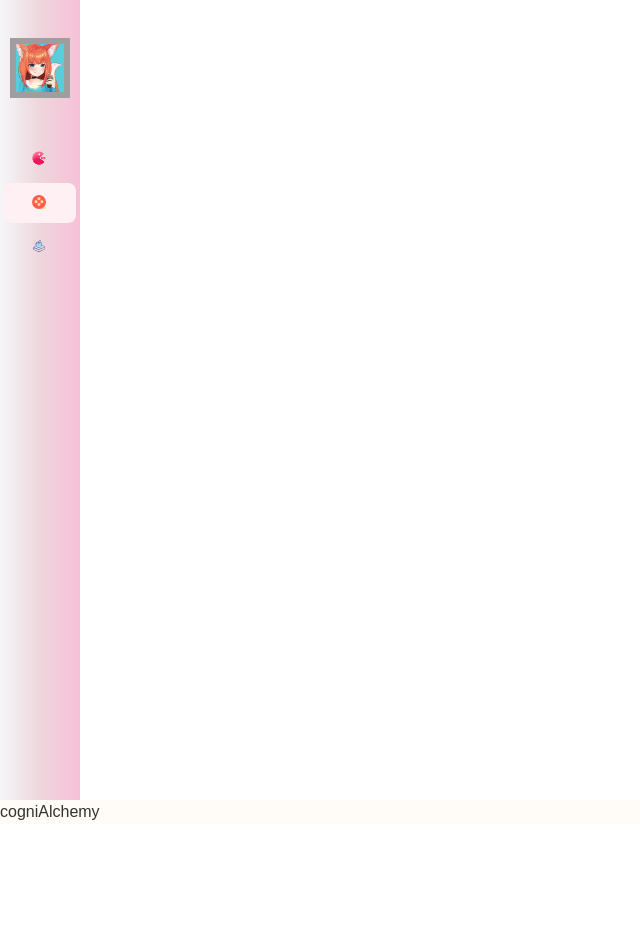
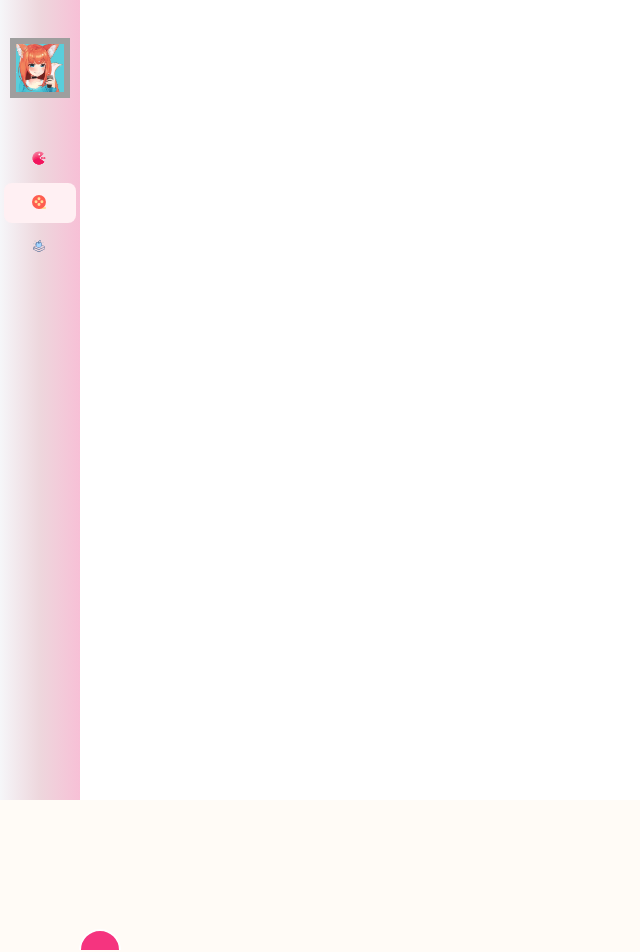
Before and after one commit to handady/CogniAlchemy, a React (Vite) app in the folder react-app/: page /cogniAlchemy in a window 1280 px wide. Shown: the top 952 px of the page, without its empty margins (0-640 px from the left). Before the commit the page ends 824 px from the top, so only its background shows below. Built offline with nearby package versions, Linux system fonts and the light colour scheme; grey boxes are pictures that could not be loaded; a web font is replaced by a local one.

Commit message:
制作3个泡泡和Canvas

```diff
--- a/react-app/package.json
+++ b/react-app/package.json
@@ -12,6 +12,7 @@
   "dependencies": {
     "@reduxjs/toolkit": "^2.5.1",
     "@tailwindcss/vite": "^4.0.3",
+    "d3": "^7.9.0",
     "react": "^19.0.0",
     "react-dom": "^19.0.0",
     "react-redux": "^9.2.0",
@@ -23,6 +24,7 @@
   "devDependencies": {
     "@ant-design/v5-patch-for-react-19": "^1.0.3",
     "@eslint/js": "^9.19.0",
+    "@types/d3": "^7.4.3",
     "@types/node": "^22.13.1",
     "@types/react": "^19.0.8",
     "@types/react-dom": "^19.0.3",
--- a/react-app/src/App.tsx
+++ b/react-app/src/App.tsx
@@ -2,6 +2,7 @@ import React from "react";
 import { BrowserRouter as Router, Route, Routes } from "react-router-dom";
 import "./App.css";
 import BasicLayout from "@/layouts/basic-layout";
+import CogniAlchemy from "./pages/cognialchemy";
 
 const App: React.FC = () => {
   return (
@@ -9,7 +10,7 @@ const App: React.FC = () => {
       <Routes>
         <Route path="/" element={<BasicLayout />}>
           <Route index element={<div>home</div>} />
-          <Route path="cogniAlchemy" element={<div>cogniAlchemy</div>} />
+          <Route path="cogniAlchemy" element={<CogniAlchemy />} />
           <Route path="learning" element={<div>learning</div>} />
         </Route>
       </Routes>
--- /dev/null
+++ b/react-app/src/pages/cognialchemy/bubble.json
@@ -0,0 +1,5 @@
+[
+  { "id": 1, "x": 100, "y": 150, "radius": 20, "fill": "#f5347f" },
+  { "id": 2, "x": 300, "y": 250, "radius": 30, "fill": "#f5347f" },
+  { "id": 3, "x": 500, "y": 350, "radius": 25, "fill": "#f5347f" }
+]
--- /dev/null
+++ b/react-app/src/pages/cognialchemy/components/Bubble/index.tsx
@@ -0,0 +1,51 @@
+// src/pages/cognialchemy/components/Bubble.tsx
+import React, { useState, useRef, useEffect } from "react";
+import * as d3 from "d3";
+
+const Bubble: React.FC<any> = ({
+  id,
+  x: initialX,
+  y: initialY,
+  radius,
+  fill,
+}) => {
+  // 使用本地 state 来管理泡泡的位置
+  const [position, setPosition] = useState({ x: initialX, y: initialY });
+  const circleRef = useRef<SVGCircleElement>(null);
+
+  useEffect(() => {
+    // 创建 d3 拖拽行为
+    const dragBehavior = d3
+      .drag<SVGCircleElement, { x: number; y: number }>()
+      .on("start", (event) => {
+        // 阻止事件冒泡
+        event.sourceEvent.stopPropagation();
+      })
+      .on("drag", (event) => {
+        // 在拖拽过程中更新位置 state
+        setPosition({ x: event.x, y: event.y });
+      });
+
+    // 如果引用元素存在，则绑定拖拽行为
+    if (circleRef.current) {
+      d3.select<SVGCircleElement, { x: number; y: number }>(
+        circleRef.current
+      ).call(dragBehavior);
+    }
+  }, []);
+
+  return (
+    <circle
+      ref={circleRef}
+      data-id={id}
+      cx={position.x}
+      cy={position.y}
+      r={radius}
+      fill={fill || "#f5347f"}
+      stroke="#fff"
+      strokeWidth={2}
+    />
+  );
+};
+
+export default Bubble;
--- /dev/null
+++ b/react-app/src/pages/cognialchemy/components/Canvas/index.module.scss
@@ -0,0 +1,5 @@
+/* src/pages/cognialchemy/components/Canvas.module.scss */
+.canvas {
+  width: 100%;
+  height: 100%;
+}
--- /dev/null
+++ b/react-app/src/pages/cognialchemy/components/Canvas/index.tsx
@@ -0,0 +1,26 @@
+// src/pages/cognialchemy/components/Canvas.tsx
+import React, { useRef } from "react";
+import Bubble from "../Bubble/index";
+import styles from "./index.module.scss";
+import bubblesData from "../../bubble.json";
+
+const Canvas: React.FC = () => {
+  const svgRef = useRef<SVGSVGElement>(null);
+  const bubbles = bubblesData;
+
+  return (
+    <svg ref={svgRef} className={styles.canvas} width="100%" height="100%">
+      {bubbles.map((bubble) => (
+        <Bubble
+          key={bubble.id}
+          id={bubble.id}
+          x={bubble.x}
+          y={bubble.y}
+          radius={bubble.radius}
+        />
+      ))}
+    </svg>
+  );
+};
+
+export default Canvas;
--- /dev/null
+++ b/react-app/src/pages/cognialchemy/index.module.scss
@@ -0,0 +1,5 @@
+/* src/pages/cognialchemy/Cognialchemy.module.scss */
+.pageContainer {
+  width: 100%;
+  height: 100%;
+}
--- /dev/null
+++ b/react-app/src/pages/cognialchemy/index.tsx
@@ -0,0 +1,13 @@
+import React from "react";
+import Canvas from "./components/Canvas/index";
+import styles from "./index.module.scss";
+
+const CogniAlchemy = () => {
+  return (
+    <div className={styles.pageContainer}>
+      <Canvas />
+    </div>
+  );
+};
+
+export default CogniAlchemy;
```
Also changed, not shown: react-app/src/pages/cognialchemy/hooks/useBubbles.ts (added), react-app/src/pages/cognialchemy/utils/forceSimulation.ts (added), 1 other file (tests, documents, lock files or other folders).
